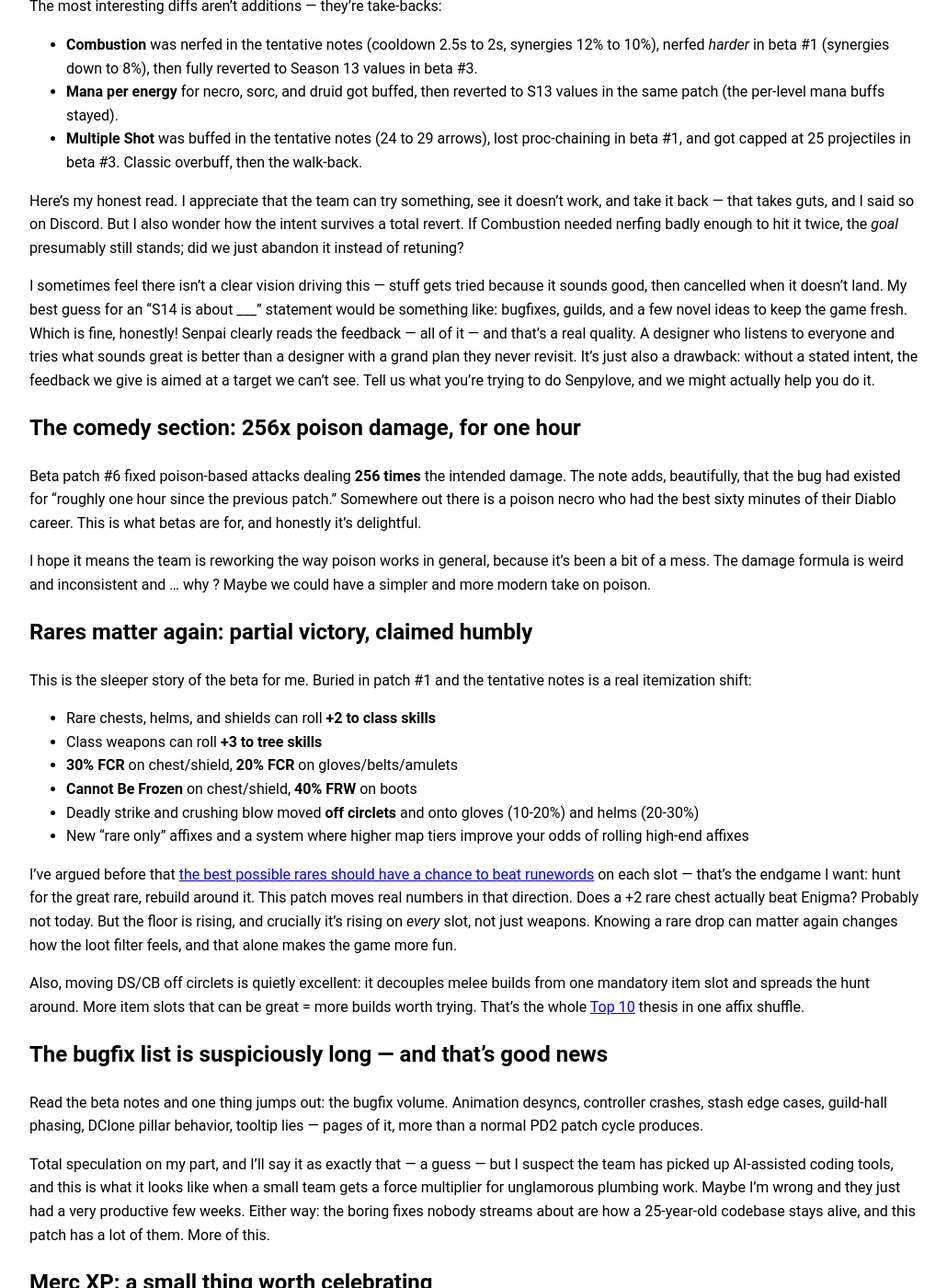
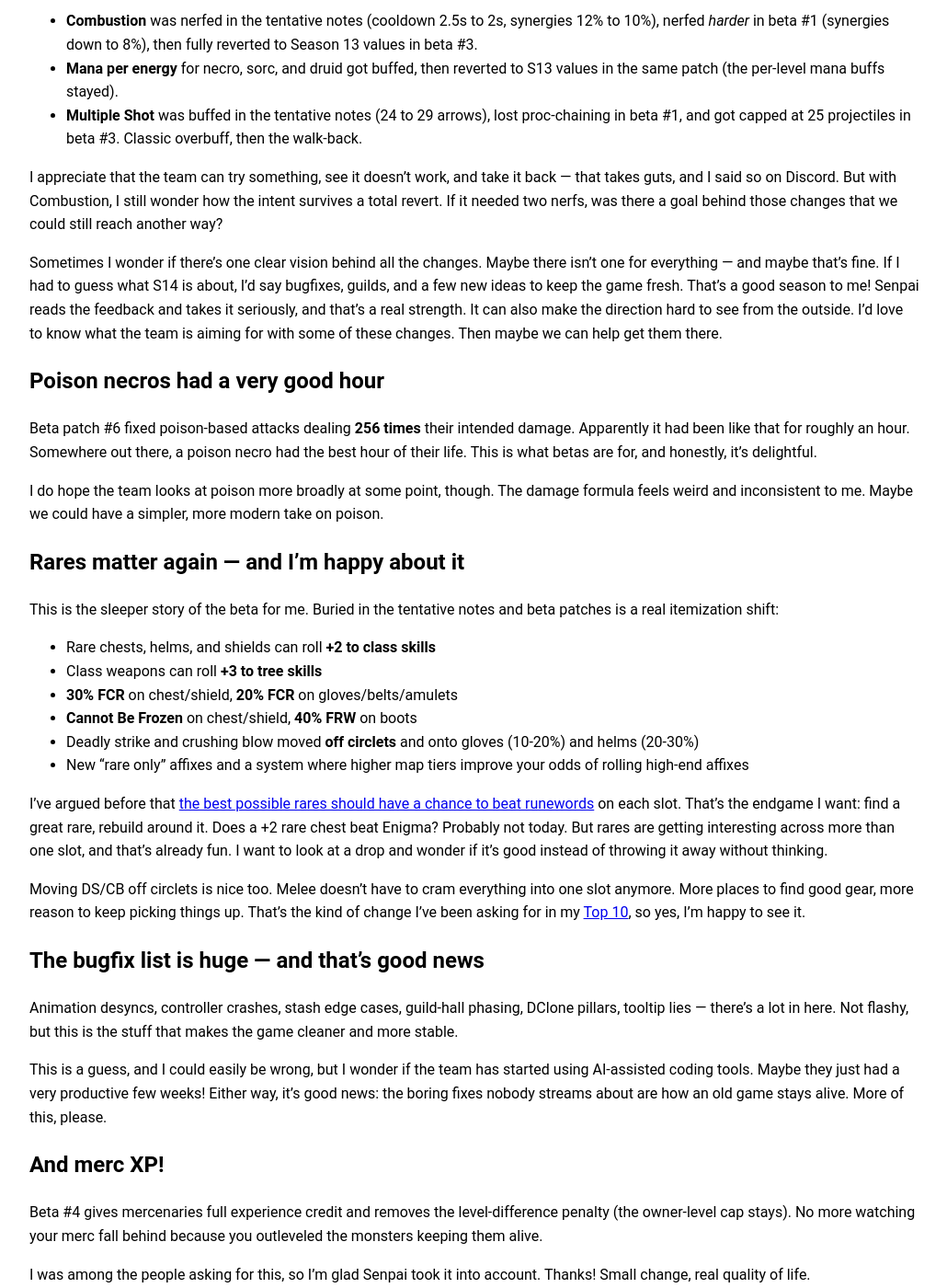
Before and after one commit to zagd3m/patchnotes, a Jekyll site: the page built from docs/_posts/2026-10-19-s14-beta-patches.markdown, in a window 1280 px wide and 1400 px high, scrolled down 390 px. Shown: the whole window at 92% size, without its empty margins (124-1154 px from the left). Built offline with Jekyll 4.4.1, drawn with Linux system fonts in a browser that asks for light colours; some of the changed text lies outside the part shown.

Commit message:
Soften tone in S14 beta patches post: less critical, more appreciative of iteration

```diff
--- a/docs/_posts/2026-10-19-s14-beta-patches.markdown
+++ b/docs/_posts/2026-10-19-s14-beta-patches.markdown
@@ -2,32 +2,32 @@
 layout: post
 title:  "Six Beta Patches in Four Days: What S14's Iteration Tells Us"
 date:   2026-10-19 10:00:00 +0200
-description: The PD2 Season 14 beta has shipped six patches in four days. Reverts, a rare-affix overhaul, a one-hour 256x poison bug, and a bugfix list long enough to raise questions. What it all says about how S14 is being built.
+description: Six patches into the PD2 Season 14 beta, the team has already reverted some changes, improved rare affixes, fixed a 256x poison bug, and tackled a long list of bugs. I'm glad to see the fast iteration — and curious about the intent behind a few changes.
 ---
 
-TLDR: The S14 beta is already six patches deep. Some tentative changes got tried, judged, and fully reverted. Some nerfs appeared out of nowhere. Poison dealt 256x damage for about an hour. And rares are quietly being made to matter again. If the streams were the announcement, the beta is the delivery ! And we love seing a team that listens hard and iterates fast — for better and ... occasionally for weird. But that's all hype!
+TLDR: Six beta patches in four days. Some tentative changes got tried, then reverted. Rares are getting a lot more interesting, and poison did 256x damage for about an hour. If the streams were the announcement, the beta is the delivery! I love seeing a team listen and iterate this fast. Not every change lands, obviously, but that's what the beta is for.
 
-## The reverts: listening is a feature, vision would help
+## The reverts: I'm glad they listen, but what's the intent?
 
-The most interesting diffs aren't additions — they're take-backs:
+Some tentative changes didn't survive contact with the beta:
 
 - **Combustion** was nerfed in the tentative notes (cooldown 2.5s to 2s, synergies 12% to 10%), nerfed *harder* in beta #1 (synergies down to 8%), then fully reverted to Season 13 values in beta #3.
 - **Mana per energy** for necro, sorc, and druid got buffed, then reverted to S13 values in the same patch (the per-level mana buffs stayed).
 - **Multiple Shot** was buffed in the tentative notes (24 to 29 arrows), lost proc-chaining in beta #1, and got capped at 25 projectiles in beta #3. Classic overbuff, then the walk-back.
 
-Here's my honest read. I appreciate that the team can try something, see it doesn't work, and take it back — that takes guts, and I said so on Discord. But I also wonder how the intent survives a total revert. If Combustion needed nerfing badly enough to hit it twice, the *goal* presumably still stands; did we just abandon it instead of retuning?
+I appreciate that the team can try something, see it doesn't work, and take it back — that takes guts, and I said so on Discord. But with Combustion, I still wonder how the intent survives a total revert. If it needed two nerfs, was there a goal behind those changes that we could still reach another way?
 
-I sometimes feel there isn't a clear vision driving this — stuff gets tried because it sounds good, then cancelled when it doesn't land. My best guess for an "S14 is about ___" statement would be something like: bugfixes, guilds, and a few novel ideas to keep the game fresh. Which is fine, honestly! Senpai clearly reads the feedback — all of it — and that's a real quality. A designer who listens to everyone and tries what sounds great is better than a designer with a grand plan they never revisit. It's just also a drawback: without a stated intent, the feedback we give is aimed at a target we can't see. Tell us what you're trying to do Senpylove, and we might actually help you do it.
+Sometimes I wonder if there's one clear vision behind all the changes. Maybe there isn't one for everything — and maybe that's fine. If I had to guess what S14 is about, I'd say bugfixes, guilds, and a few new ideas to keep the game fresh. That's a good season to me! Senpai reads the feedback and takes it seriously, and that's a real strength. It can also make the direction hard to see from the outside. I'd love to know what the team is aiming for with some of these changes. Then maybe we can help get them there.
 
-## The comedy section: 256x poison damage, for one hour
+## Poison necros had a very good hour
 
-Beta patch #6 fixed poison-based attacks dealing **256 times** the intended damage. The note adds, beautifully, that the bug had existed for "roughly one hour since the previous patch." Somewhere out there is a poison necro who had the best sixty minutes of their Diablo career. This is what betas are for, and honestly it's delightful.
+Beta patch #6 fixed poison-based attacks dealing **256 times** their intended damage. Apparently it had been like that for roughly an hour. Somewhere out there, a poison necro had the best hour of their life. This is what betas are for, and honestly, it's delightful.
 
-I hope it means the team is reworking the way poison works in general, because it's been a bit of a mess. The damage formula is weird and inconsistent and ... why ? Maybe we could have a simpler and more modern take on poison.
+I do hope the team looks at poison more broadly at some point, though. The damage formula feels weird and inconsistent to me. Maybe we could have a simpler, more modern take on poison.
 
-## Rares matter again: partial victory, claimed humbly
+## Rares matter again — and I'm happy about it
 
-This is the sleeper story of the beta for me. Buried in patch #1 and the tentative notes is a real itemization shift:
+This is the sleeper story of the beta for me. Buried in the tentative notes and beta patches is a real itemization shift:
 
 - Rare chests, helms, and shields can roll **+2 to class skills**
 - Class weapons can roll **+3 to tree skills**
@@ -36,24 +36,24 @@
 - Deadly strike and crushing blow moved **off circlets** and onto gloves (10-20%) and helms (20-30%)
 - New "rare only" affixes and a system where higher map tiers improve your odds of rolling high-end affixes
 
-I've argued before that [the best possible rares should have a chance to beat runewords]({{ site.baseurl }}/blog/runewords-are-not-end-game/) on each slot — that's the endgame I want: hunt for the great rare, rebuild around it. This patch moves real numbers in that direction. Does a +2 rare chest actually beat Enigma? Probably not today. But the floor is rising, and crucially it's rising on *every* slot, not just weapons. Knowing a rare drop can matter again changes how the loot filter feels, and that alone makes the game more fun.
+I've argued before that [the best possible rares should have a chance to beat runewords]({{ site.baseurl }}/blog/runewords-are-not-end-game/) on each slot. That's the endgame I want: find a great rare, rebuild around it. Does a +2 rare chest beat Enigma? Probably not today. But rares are getting interesting across more than one slot, and that's already fun. I want to look at a drop and wonder if it's good instead of throwing it away without thinking.
 
-Also, moving DS/CB off circlets is quietly excellent: it decouples melee builds from one mandatory item slot and spreads the hunt around. More item slots that can be great = more builds worth trying. That's the whole [Top 10]({{ site.baseurl }}/blog/top-10-changes/) thesis in one affix shuffle.
+Moving DS/CB off circlets is nice too. Melee doesn't have to cram everything into one slot anymore. More places to find good gear, more reason to keep picking things up. That's the kind of change I've been asking for in my [Top 10]({{ site.baseurl }}/blog/top-10-changes/), so yes, I'm happy to see it.
 
-## The bugfix list is suspiciously long — and that's good news
+## The bugfix list is huge — and that's good news
 
-Read the beta notes and one thing jumps out: the bugfix volume. Animation desyncs, controller crashes, stash edge cases, guild-hall phasing, DClone pillar behavior, tooltip lies — pages of it, more than a normal PD2 patch cycle produces.
+Animation desyncs, controller crashes, stash edge cases, guild-hall phasing, DClone pillars, tooltip lies — there's a lot in here. Not flashy, but this is the stuff that makes the game cleaner and more stable.
 
-Total speculation on my part, and I'll say it as exactly that — a guess — but I suspect the team has picked up AI-assisted coding tools, and this is what it looks like when a small team gets a force multiplier for unglamorous plumbing work. Maybe I'm wrong and they just had a very productive few weeks. Either way: the boring fixes nobody streams about are how a 25-year-old codebase stays alive, and this patch has a lot of them. More of this.
+This is a guess, and I could easily be wrong, but I wonder if the team has started using AI-assisted coding tools. Maybe they just had a very productive few weeks! Either way, it's good news: the boring fixes nobody streams about are how an old game stays alive. More of this, please.
 
-## Merc XP: a small thing worth celebrating
+## And merc XP!
 
-Beta #4 gives mercenaries full experience credit and removes the level-difference penalty (the owner-level cap stays). No more watching your merc fall behind because you outleveled the content keeping them alive.
+Beta #4 gives mercenaries full experience credit and removes the level-difference penalty (the owner-level cap stays). No more watching your merc fall behind because you outleveled the monsters keeping them alive.
 
-I was one of the voices asking for this, so I'll just say: thanks, Senpai. Quiet fix, real quality of life.
+I was among the people asking for this, so I'm glad Senpai took it into account. Thanks! Small change, real quality of life.
 
-## So what does it all mean?
+## I still want to know what we're aiming for
 
-Six patches in four days is not a design document — it's a conversation. The community says things, the team tries things, some stick and some bounce back. I'd still love a clearer shared intent, because right now everyone's feedback is aimed blind. But watching the beta actually *beta* — catching the 256x poison hour, reverting what doesn't work, sneaking a rare-affix overhaul under the radar — beats watching a patch get written in a basement and shipped final.
+Six patches in four days is not a design document — it's a conversation. The community says things, the team tries things, some stick and some bounce back. I like seeing the beta actually *beta*: catching the 256x poison bug, reverting what doesn't work, and making rares more exciting.
 
-Keep iterating. And Senpai, if you write the "S14 is about ___" paragraph, I'll happily help you aim.
+I'd still love to hear a bit more about the intent behind some of the changes, but I'm having fun watching this patch come together. Keep iterating, Senpai — and if you ever write that "S14 is about ___" paragraph, I'll happily read it (and help if I can!).
```
